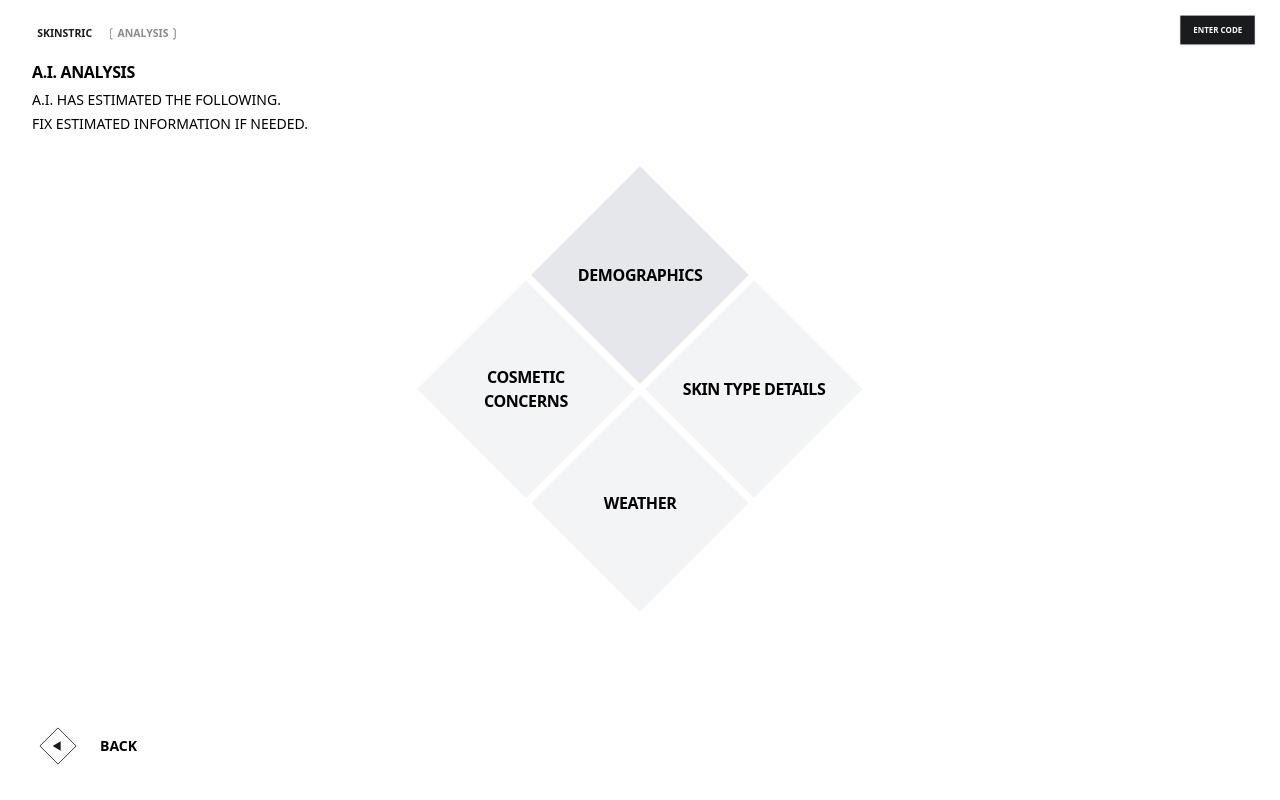
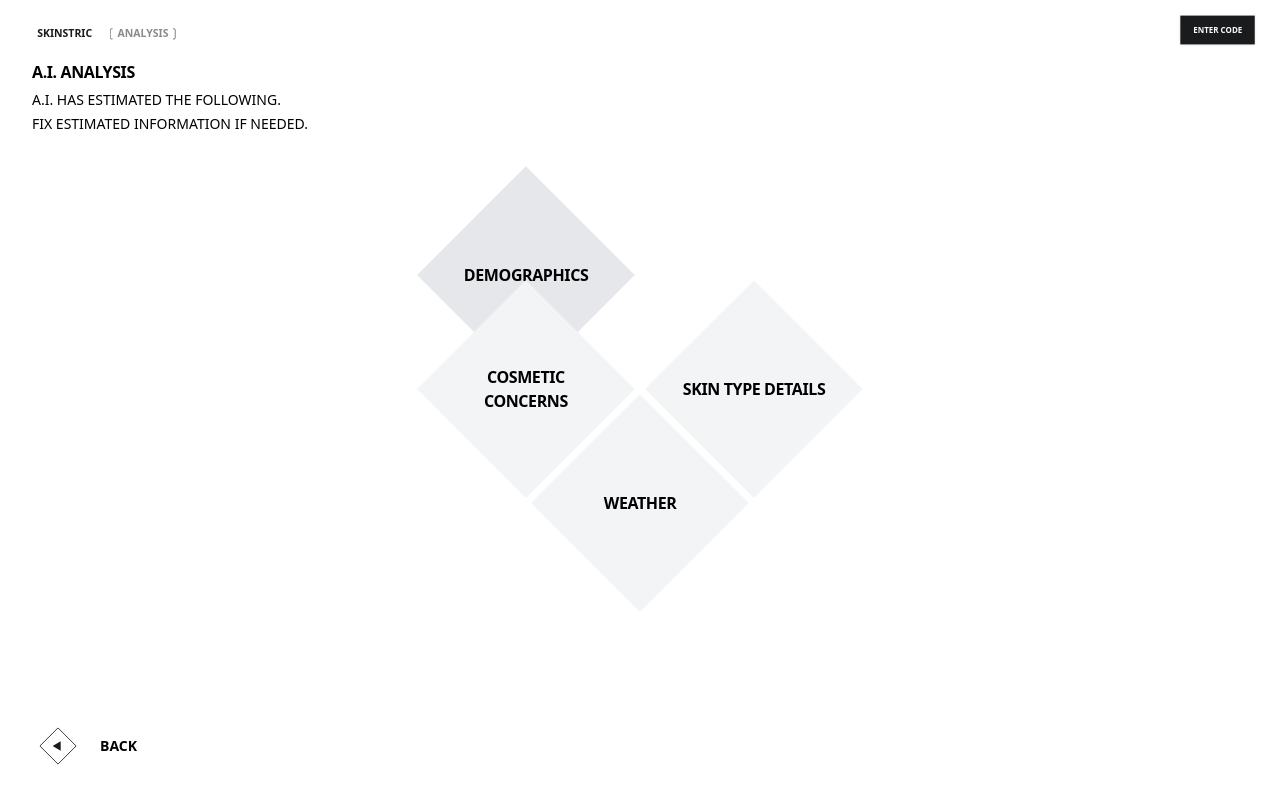
Before and after one commit to cjclemons/final-ai-project, a Next.js app: page /select in a window 1280 px wide. Built offline with nearby package versions, Linux system fonts and the light colour scheme.

Commit message:
Demographics updated

```diff
--- a/components/SelectCategory.tsx
+++ b/components/SelectCategory.tsx
@@ -99,14 +99,16 @@ export default function SelectCategory() {
             </div>
           </div>
           <div className="relative z-10 grid grid-cols-3 grid-rows-3 gap-0">
+            <Link href="/select">
             <div className="flex items-center justify-center col-start-2">
               <button
                 onClick={() => setChosenCategory(true)}
                 className=" demo-wrapper w-[153.88px] h-[153.88px] bg-gray-200 hover:bg-gray-300 transform rotate-45 flex items-center justify-center -m-5 cursor-pointer font-semibold leading-[24px] tracking-tight uppercase hover:scale-105 transition-transform duration-300 hover--demo"
-              >
+                >
                 <span className="transform -rotate-45">Demographics</span>
               </button>
             </div>
+                </Link>
             <div className="flex items-center justify-center row-start-2 col-start-1">
               <button className="w-[153.88px] h-[153.88px] bg-gray-100 hover:bg-gray-300 transform rotate-45 flex items-center justify-center -m-5 font-semibold leading-[24px] tracking-tight uppercase cursor-not-allowed">
                 <span className="transform -rotate-45">Cosmetic Concerns</span>
```
